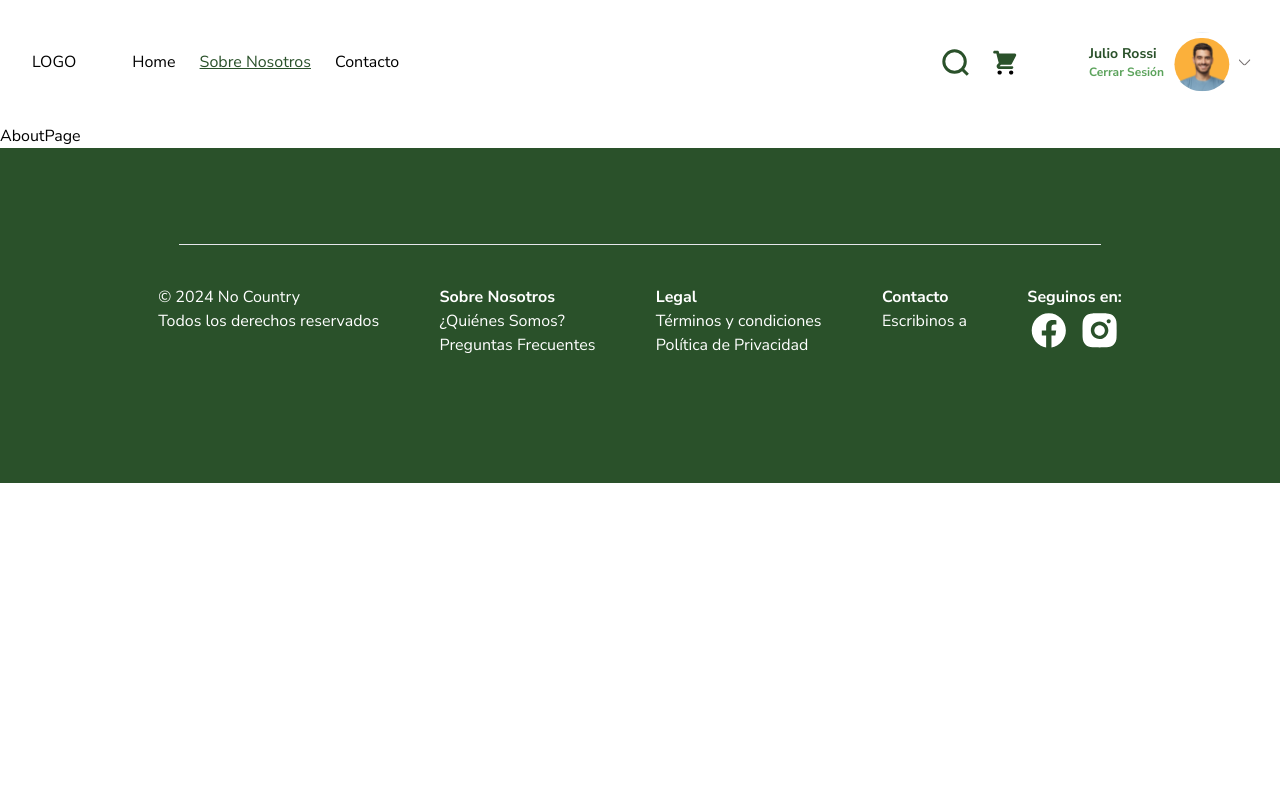
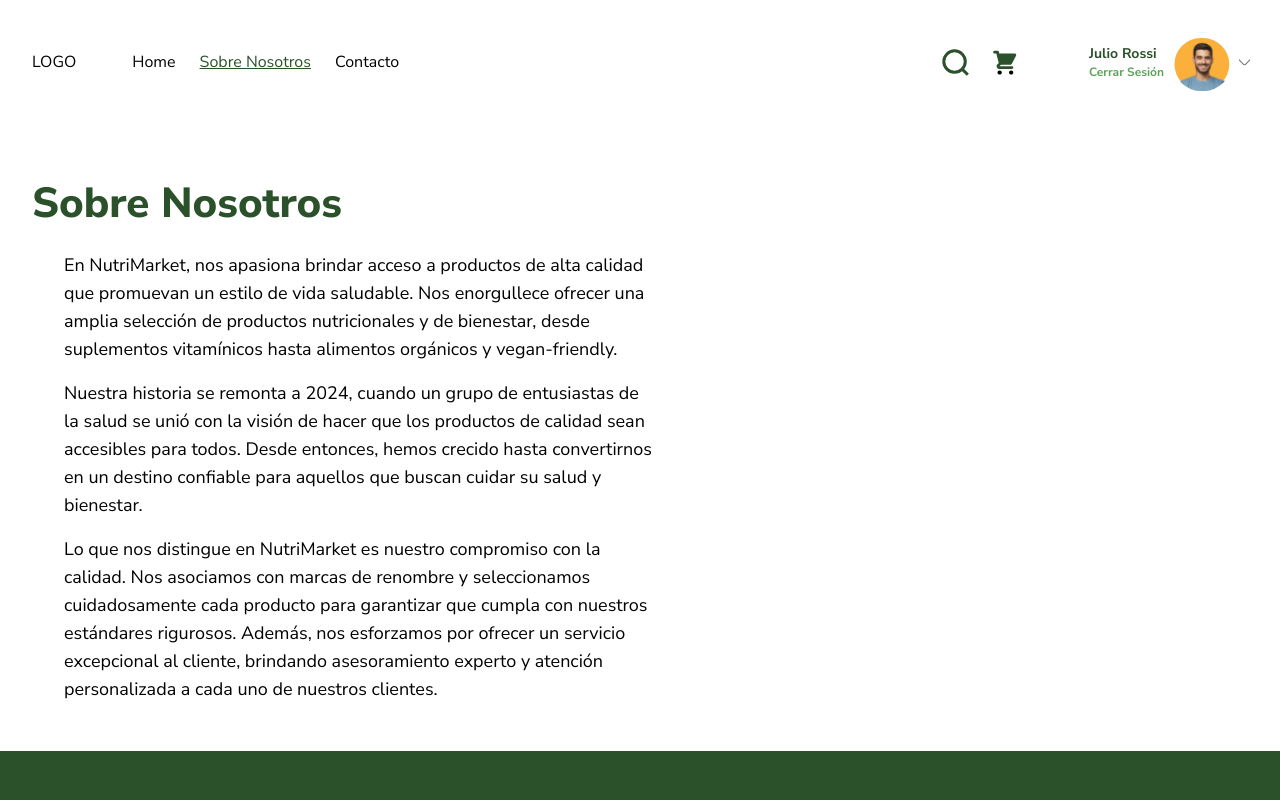
Before and after one commit to No-Country/c16-18-t-node-react, a React (Vite) app in the folder client/: page /about in a window 1280 px wide. Shown: the top 800 px of the page. Built offline with nearby package versions, Linux system fonts and the light colour scheme.

Commit message:
añadida pagina about

```diff
--- a/client/src/Pages/AboutPage.jsx
+++ b/client/src/Pages/AboutPage.jsx
@@ -1,7 +1,23 @@
 
 const AboutPage = () => {
   return (
-    <div>AboutPage</div>
+    <main className="flex flex-col px-8">
+      <section className="py-12">
+        <h1 className="mb-4 text-[2.625rem] text-darkGreen1 font-extrabold">Sobre Nosotros</h1>
+        <div className="flex flex-col gap-4 ml-8 text-lg">
+          <p className="max-w-[55ch] leading-7">
+            En NutriMarket, nos apasiona brindar acceso a productos de alta calidad que promuevan un estilo de vida saludable. Nos enorgullece ofrecer una amplia selección de productos nutricionales y de bienestar, desde suplementos vitamínicos hasta alimentos orgánicos y vegan-friendly.
+          </p>
+          <p className="leading-7 max-w-[55ch]">
+            Nuestra historia se remonta a 2024, cuando un grupo de entusiastas de la salud se unió con la visión de hacer que los productos de calidad sean accesibles para todos. Desde entonces, hemos crecido hasta convertirnos en un destino confiable para aquellos que buscan cuidar su salud y bienestar.
+          </p>
+          <p className="leading-7 max-w-[55ch]">
+            Lo que nos distingue en NutriMarket es nuestro compromiso con la calidad. Nos asociamos con marcas de renombre y seleccionamos cuidadosamente cada producto para garantizar que cumpla con nuestros estándares rigurosos. Además, nos esforzamos por ofrecer un servicio excepcional al cliente, brindando asesoramiento experto y atención personalizada a cada uno de nuestros clientes.
+          </p>
+        </div>
+      </section>
+
+    </main>
   )
 }
 
```
